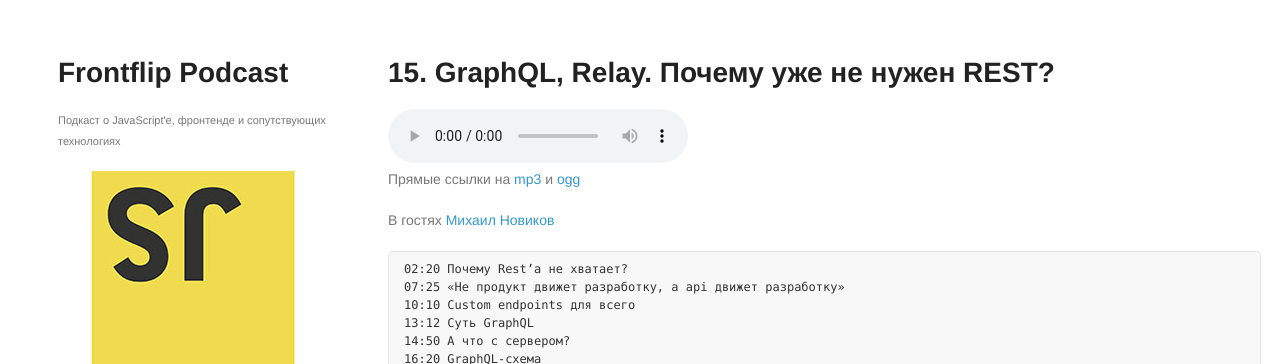
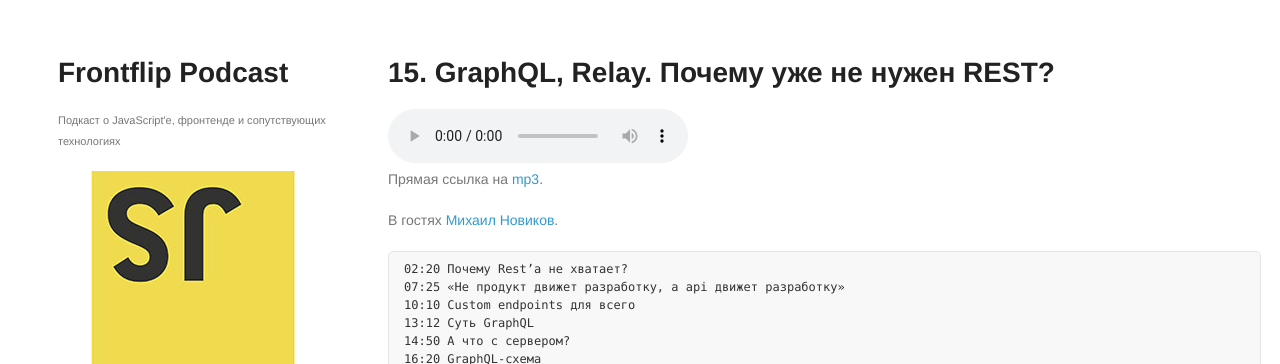
Before and after one commit to frontflip-podcast/frontflip-podcast.github.io, a Jekyll site: the page built from _posts/2016-03-02-graphql-relay.md, in a window 1280 px wide and 1087 px high. Shown: the top 364 px of the window. Built offline with Jekyll 4.4.1, drawn with Linux system fonts in a browser that asks for light colours; comment, search, counter and statistics services are not loaded.

Commit message:
no more ogg

```diff
--- a/_layouts/post.html
+++ b/_layouts/post.html
@@ -6,10 +6,9 @@
   <h1>{{ page.title }}</h1>
   <audio controls>
     <source src="{{page.episode_url}}.mp3" type="audio/mpeg">
-    <source src="{{page.episode_url}}.ogg" type="audio/ogg">
   </audio>
   <p>
-    Прямые ссылки на <a href="{{page.episode_url}}.mp3" download>mp3</a> и <a href="{{page.episode_url}}.ogg" download>ogg</a>
+    Прямая ссылка на <a href="{{page.episode_url}}.mp3" download>mp3</a>.
   </p>
 
   {{ content }}
--- a/_posts/2016-03-02-graphql-relay.md
+++ b/_posts/2016-03-02-graphql-relay.md
@@ -7,7 +7,7 @@
 summary: Михаил Новиков рассказывает о проблемах REST'а, сути GraphQL и Relay и о том, как на это все мигрировать.
 ---
 
-В гостях [Михаил Новиков](https://twitter.com/freiksenet_ru)
+В гостях [Михаил Новиков](https://twitter.com/freiksenet_ru).
 
 
 <pre>
```
